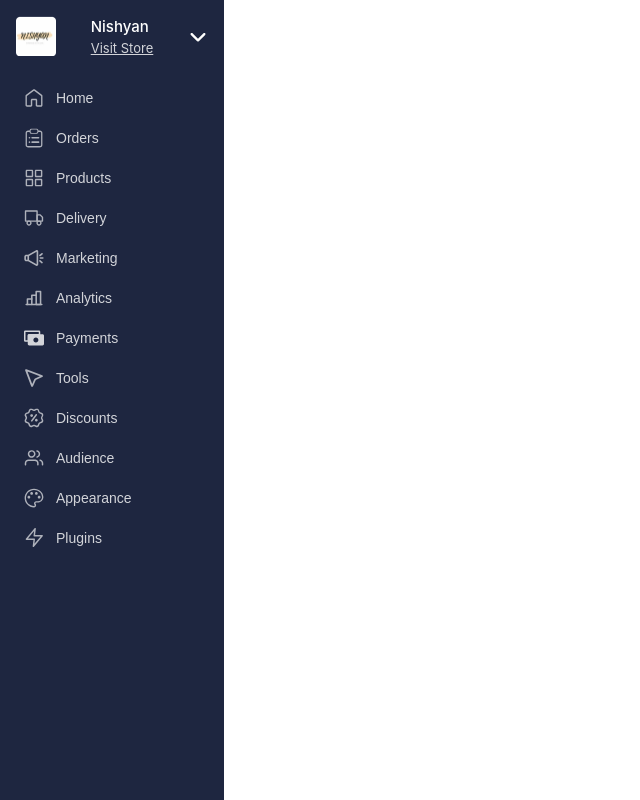
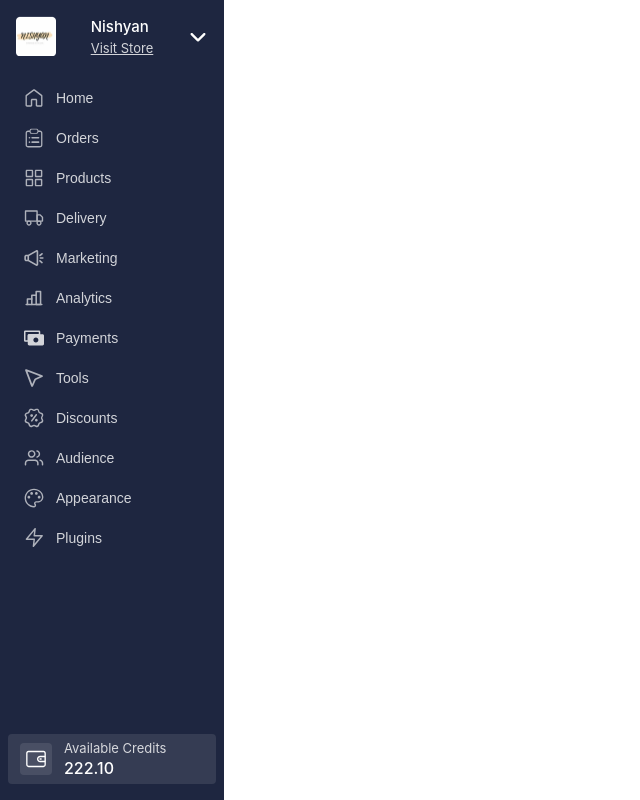
Before and after one commit to mritunjaysaha/dashboard, a React (Vite) app: page / in a window 1280 px wide. Shown: the whole page, without its empty margins (0-640 px from the left). Built offline with nearby package versions, Linux system fonts and the light colour scheme.

Commit message:
feat: added available credits component

```diff
--- /dev/null
+++ b/src/Components/AvailableCredits/AvailableCredits.jsx
@@ -0,0 +1,19 @@
+import styles from "./availableCredits.module.scss";
+
+export const AvailableCredits = ({ credits }) => {
+    return (
+        <div className={styles.credits_container}>
+            <div className={styles.credits_img_container}>
+                <img
+                    src="/src/assets/icons/Wallet.svg"
+                    alt="wallet"
+                    className={styles.credits_img}
+                />
+            </div>
+            <div className={styles.credits_info}>
+                <p className={styles.credits_info_title}>Available Credits</p>
+                <p className={styles.credits_info_count}>{credits}</p>
+            </div>
+        </div>
+    );
+};
--- /dev/null
+++ b/src/Components/AvailableCredits/availableCredits.module.scss
@@ -0,0 +1,42 @@
+.credits_container {
+    display: flex;
+    align-items: center;
+    gap: 1.2rem;
+
+    border-radius: 0.4rem;
+    background: #353c53;
+
+    padding: 0.6rem 1.2rem;
+
+    .credits_img_container {
+        display: grid;
+        place-items: center;
+
+        border-radius: 0.4rem;
+        background: rgba(255, 255, 255, 0.1);
+        padding: 0.6rem;
+
+        .credits_img {
+            width: 2rem;
+            height: 2rem;
+
+            object-fit: contain;
+        }
+    }
+
+    .credits_info {
+        display: flex;
+        flex-direction: column;
+        gap: 0.2rem;
+
+        .credits_info_title {
+            color: #fff;
+            font-size: 1.3rem;
+            opacity: 0.8;
+        }
+        .credits_info_count {
+            color: #fff;
+            font-weight: 500;
+        }
+    }
+}
--- a/src/Components/Sidebar/Sidebar.jsx
+++ b/src/Components/Sidebar/Sidebar.jsx
@@ -3,6 +3,7 @@ import { CompanyIconAndImage } from "../CompanyIconAndImage/CompanyIconAndImage"
 import CompanyLogo from "../../assets/logos/companyLogo.png";
 
 import { SideNavPages } from "../../utils/SideNavPages";
+import { AvailableCredits } from "../AvailableCredits/AvailableCredits";
 import { SidebarNavButton } from "../SidebarNavButton/SidebarNavButton";
 import styles from "./sidebar.module.scss";
 
@@ -23,6 +24,10 @@ export const Sidebar = () => {
                     );
                 })}
             </div>
+
+            <div className={styles.credits_container}>
+                <AvailableCredits credits="222.10" />
+            </div>
         </section>
     );
 };
--- a/src/Components/Sidebar/sidebar.module.scss
+++ b/src/Components/Sidebar/sidebar.module.scss
@@ -19,4 +19,11 @@
         flex-direction: column;
         gap: 0.4rem;
     }
+
+    .credits_container {
+        position: absolute;
+        bottom: 1.6rem;
+
+        width: calc(22.4rem - 1.6rem);
+    }
 }
```
